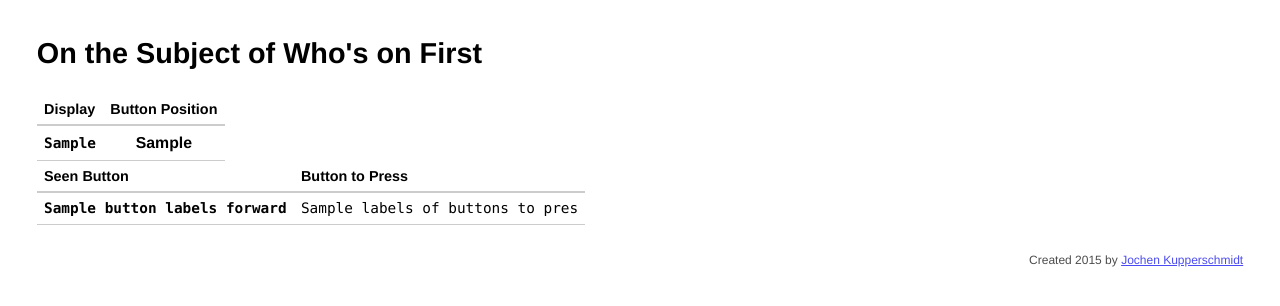
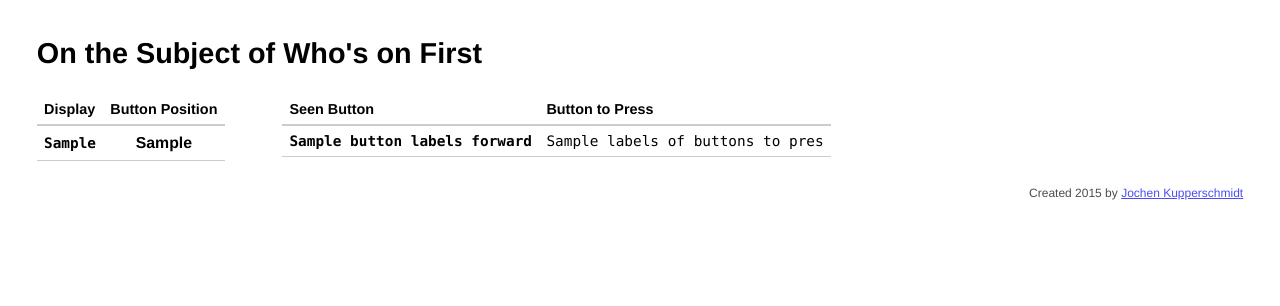
Before and after one commit to homeworkprod/better-bomb-defusal-manual, a Python web app: template bombdefusalmanual/pages/templates/whosonfirst.html in a window 1280 px wide. Shown: the top 306 px of the page. Run offline with Jinja, Linux system fonts and the light colour scheme; the template is opened without the code that fills it: most values are stand-ins (such as "Sample title", 1, 10 or a date in 2020).

Commit message:
Position tables next to each other.

```diff
--- a/bombdefusalmanual/pages/templates/whosonfirst.html
+++ b/bombdefusalmanual/pages/templates/whosonfirst.html
@@ -17,7 +17,7 @@
 
 {% block content %}
 
-  <table>
+  <table class="pull-left">
     <thead>
       <tr>
         <th>Display</th>
```
